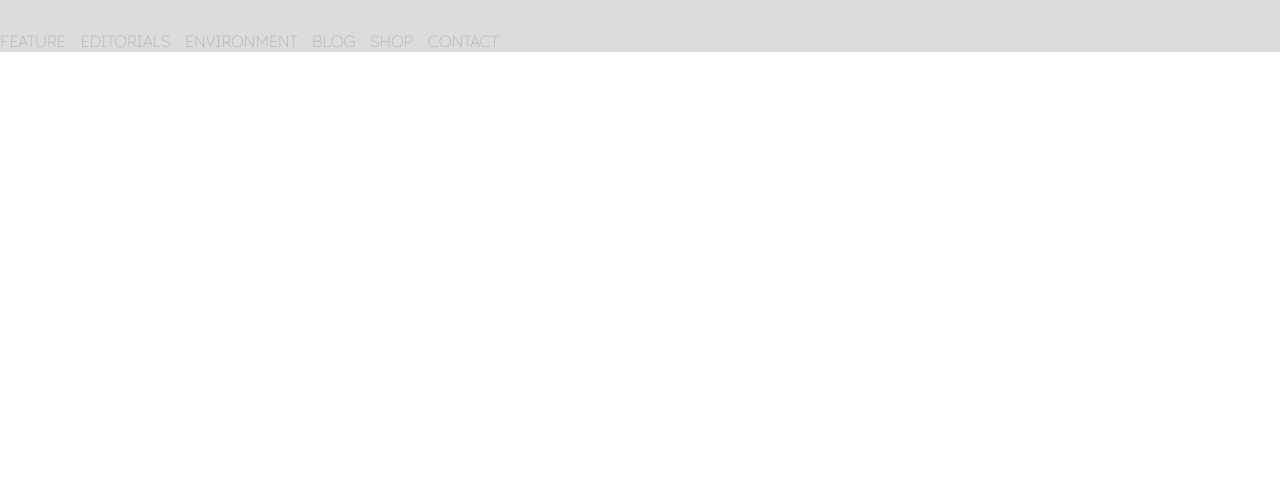
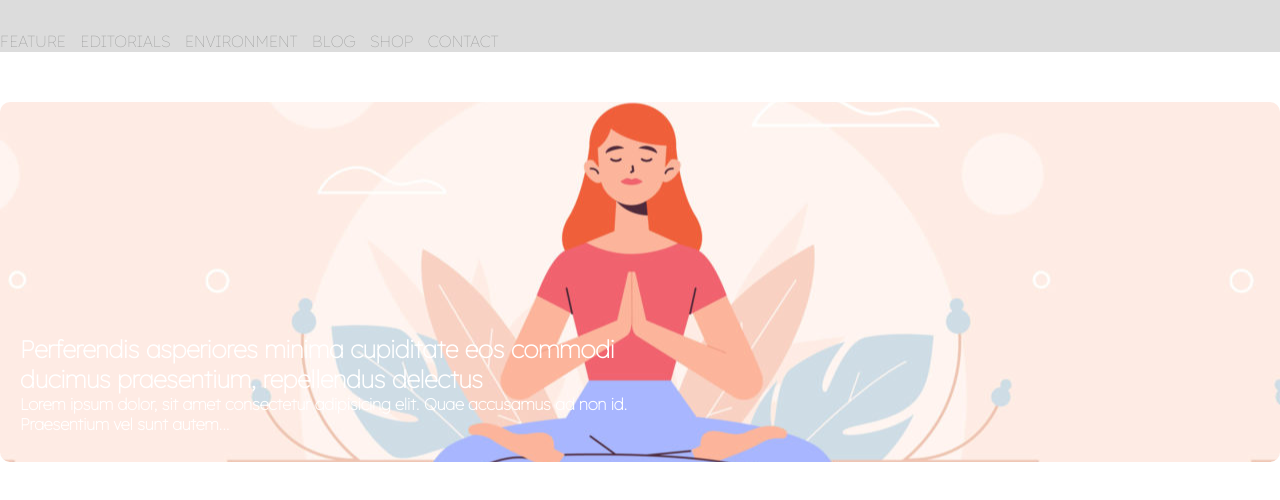
Before and after one commit to SaraPasinato/htmlcss-wp, a plain HTML site: page index.html in a window 1280 px wide. Shown: the part 78-578 px from the top of the page. Drawn offline with Linux system fonts and the light colour scheme.

Commit message:
Set hero section

```diff
--- a/css/style.css
+++ b/css/style.css
@@ -54,3 +54,25 @@ img{
 #main-header .main-menu li:last-child {
   padding-right: 0;
 }
+
+/* hero section*/
+#hero{
+    background-image:url(".././img/banner.jpg");
+    background-repeat:cover;
+    background-position:center;
+    height: 360px;
+    margin: 50px 0;
+    border-radius: 10px;
+    position:relative;
+}
+
+#box-item{
+    height:30%;
+    width: 50%;
+
+    position: absolute;
+    bottom: 0;
+    left: 0;
+    margin:20px;
+    color: white;
+}
--- a/index.html
+++ b/index.html
@@ -40,12 +40,15 @@
         <div class="container">
             <!-- Hero section -->
             <section id="hero">
-                <section id="leadership">
+                <div id="box-item">
+                    <h2>Perferendis asperiores minima cupiditate eos commodi ducimus praesentium, repellendus delectus</h2>
+                    <h4>Lorem ipsum dolor, sit amet consectetur adipisicing elit. Quae accusamus ad non id. Praesentium vel sunt autem...</h4>
+                </div>
+            </section>
+            <section id="leadership">
                     <!-- Leadership section-->
                     <!-- Inner header-->
                     <!-- Section columns with 3 div col-->
-                </section>
-
             </section>
         </div>
 
```
